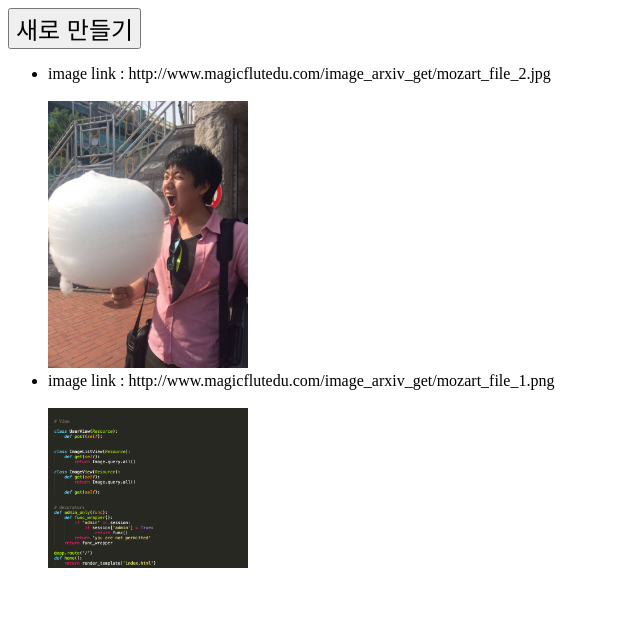
After one commit to wlwkgus/Pymozart, a Flask app: page /admin/image_arxiv in a window 1280 px wide. The commit adds this page. Shown: the top 623 px of the page, without its empty margins (0-640 px from the left). Run offline with Flask 2, Linux system fonts and the light colour scheme; the visitor is signed in with stand-in values (Sample User, id 1); data comes from the database, SQL or seed files in the repository; some libraries are stand-ins or nearby versions.

Commit message:
image link added

```diff
--- a/app.py
+++ b/app.py
@@ -10,6 +10,7 @@ from werkzeug.utils import secure_filename
 
 import json
 import os
+import random
 
 
 app = Flask(__name__)
@@ -26,6 +27,7 @@ ADMIN_PASSWORD = ''
 BUCKET_NAME = ''
 ALLOWED_EXTENSIONS = set(['txt', 'pdf', 'png', 'jpg', 'jpeg', 'gif'])
 FILENAME_PREFIX = 'mozart_file_'
+ARXIVNAME_PREFIX = 'arxiv_file_'
 
 # SQLAlchemy json serialize class
 class AlchemyEncoder(json.JSONEncoder):
@@ -61,12 +63,21 @@ class Announcement(db.Model):
 	id = db.Column(db.Integer, primary_key = True)
 	title = db.Column(db.String(500))
 	text = db.Column(db.String(1000))
+	image_link1 = db.Column(db.String(1000))
+	image_link2 = db.Column(db.String(1000))
+	file_link1 = db.Column(db.String(1000))
+	file_link2 = db.Column(db.String(1000))
 
 class Question(db.Model):
 	id = db.Column(db.Integer, primary_key = True)
 	name = db.Column(db.String(100))
 	phone = db.Column(db.String(100))
 	detail = db.Column(db.String(2000))
+
+class ImageArchive(db.Model):
+	id = db.Column(db.Integer, primary_key = True)
+	s3_key = db.Column(db.String(500))
+	random_key = db.Column(db.String(100))
 
 
 # decorators
@@ -110,12 +121,19 @@ class ImageListView(Resource):
 	def get(self):
 		return jsonify_query(Image.query.order_by(desc(Image.id)).limit(10).all())
 
+class ImageArxivListView(Resource):
+	def get(self):
+		return jsonify_query(ImageArchive.query.order_by(desc(ImageArchive.id)).limit(10).all())
+
 class ImageView(Resource):
 	@admin_only
 	def delete(self, image_id):
 		image = Image.query.get(image_id)
 		try:
-			os.remove(os.getcwd() + '/static/images/' + image.s3_key)
+			try:
+				os.remove(os.getcwd() + '/static/images/' + image.s3_key)
+			except:
+				pass
 			db.session.delete(image)
 			db.session.commit()
 			return '1'
@@ -163,9 +181,21 @@ class AnnouncementListView(Resource):
 		parser = reqparse.RequestParser()
 		parser.add_argument('title')
 		parser.add_argument('text')
+		parser.add_argument('image_link1')
+		parser.add_argument('image_link2')
+		parser.add_argument('file_link1')
+		parser.add_argument('file_link2')
 		args = parser.parse_args()
 		try:
-			db.session.add(Announcement(title=args['title'], text=args['text']))
+			db.session.add(Announcement(
+				title=args['title'],
+				text=args['text'],
+				image_link1=args['image_link1'],
+				image_link2=args['image_link2'],
+				file_link1=args['file_link1'],
+				file_link2=args['file_link2']
+				)
+			)
 			db.session.commit()
 			return '1'
 		except:
@@ -206,10 +236,20 @@ def admin():
 def image():
 	return render_template('image.html')
 
+@app.route('/admin/image_arxiv')
+@admin_only
+def image_arxiv():
+	return render_template('image_arxiv.html')
+
 @app.route('/admin/image/create')
 @admin_only
 def create_image():
 	return render_template('image_create.html')
+
+@app.route('/admin/image_arxiv/create')
+@admin_only
+def create_image_arxiv():
+	return render_template('image_arxiv_create.html')
 
 @app.route('/admin/announcement')
 @admin_only
@@ -248,13 +288,43 @@ def image_upload():
 		db.session.commit()
 		return redirect(url_for('image'))
 
+@app.route('/image_arxiv', methods=['POST'])
+@admin_only
+def image_arxiv_upload():
+	if 'image' not in request.files:
+		return 'No file'
+	image = request.files['image']
+	str_list = 'abcdefghijklmnopqrstuvwxyzABCDEFGHIJKLMNOPQRSTUVWXYZ0123456789'
+	random_key = ''
+	for i in range(random.randint(3, 10)):
+		random_key += str_list[random.randint(0, len(str_list) - 1)]
+	image_object = ImageArchive(random_key=random_key)
+	db.session.add(image_object)
+	db.session.commit()
+	image_object = Image.query.filter_by(random_key=random_key).first()
+	save_filename = ARXIVNAME_PREFIX + str(image_object.id) + '.' + image.filename.split('.')[-1]
+	image_object.s3_key = save_filename
+	# if user does not select file, browser also
+	# submit a empty part without filename
+	if image.filename == '':
+		return 'No selected file'
+	if image and allowed_file(image.filename):
+		image.save(os.path.join(app.config['UPLOAD_FOLDER'], save_filename))
+		db.session.commit()
+		return redirect(url_for('image_arxiv'))
+
 @app.route('/image_get/<filename>')
 def image_get(filename):
+	return send_file(app.config['UPLOAD_FOLDER'][2:] + '/' +  filename)
+
+@app.route('/image_arxiv_get/<filename>')
+def image_arxiv_get(filename):
 	return send_file(app.config['UPLOAD_FOLDER'][2:] + '/' +  filename)
 
 # REST API
 api.add_resource(LoginView, '/login')
 api.add_resource(ImageListView, '/image')
+api.add_resource(ImageArxivListView, '/image_arxiv')
 api.add_resource(ImageView, '/image/<image_id>')
 api.add_resource(LogoutView, '/logout')
 api.add_resource(AnnouncementListView, '/announcement')
--- /dev/null
+++ b/templates/image_arxiv.html
@@ -0,0 +1,59 @@
+<!DOCTYPE html>
+<html>
+<head>
+	<meta http-equiv="Content-Type" content="text/html; charset=UTF-8"/>
+  <meta name="viewport" content="width=device-width, initial-scale=1, maximum-scale=1.0, user-scalable=no"/>
+  <title>모차르트 마술피리</title>
+</head>
+<body>
+	<a href="/admin/image_arxiv/create"><button style="font-size:24px"> 새로 만들기</button></a>
+	<div>
+		<ul id='image_field'>
+		</ul>
+	</div>
+	<br>
+	<br>
+</body>
+	<script src="https://code.jquery.com/jquery-2.1.1.min.js"></script>
+
+	<script>
+	var deleteimage = function(image_id){
+		var url = 'http://' + location['hostname'] + ':' + location['port'] + '/image/' + image_id;
+		console.log(url)
+		$.ajax({
+          type: "DELETE",
+          url: url,
+          success: function(responseData, textStatus, jqXHR) {
+          	console.log(responseData)
+            location.href="/admin/image"
+            },
+          error: function(jqXHR, textStatus, errorThrown) {
+            // Materialize.toast('예상치 못한 에러가 발생했습니다. 나중에 다시 시도해주세요.', 2500)
+            console.log('error');
+              console.log(errorThrown);
+          }
+    });
+	};
+
+	$(document).ready(function(){
+	var image_field = $('#image_field');
+	var image_url_prefix = 'http://' + location['hostname'] + ':' + location['port'] + '/image_arxiv_get/';
+	var url = 'http://' + location['hostname'] + ':' + location['port'] + '/image';
+	console.log(url);
+
+	$.getJSON("/image", function( data ) {
+	  console.log(data);
+	  var imageList = [];
+	  for(var i=0;i<data.length;i++){
+	  	var image = data[i];
+	  	imageList.push( "<li> image link : http://www.magicflutedu.com/image_arxiv_get/" + image['s3_key'] + "</li>" );
+	  	imageList.push("<br>");
+	  	imageList.push("<img style='width: 200px;' src='" + image_url_prefix + image['s3_key'] + "' />")
+	  	imageList.push("<br>");
+	  }
+
+	  image_field.html(imageList.join(""))
+    });
+	});
+	</script>
+</html>
```
Also changed, not shown: templates/image_arxiv_create.html (added, +77 -0 lines), templates/index.html (+15 -2 lines).
